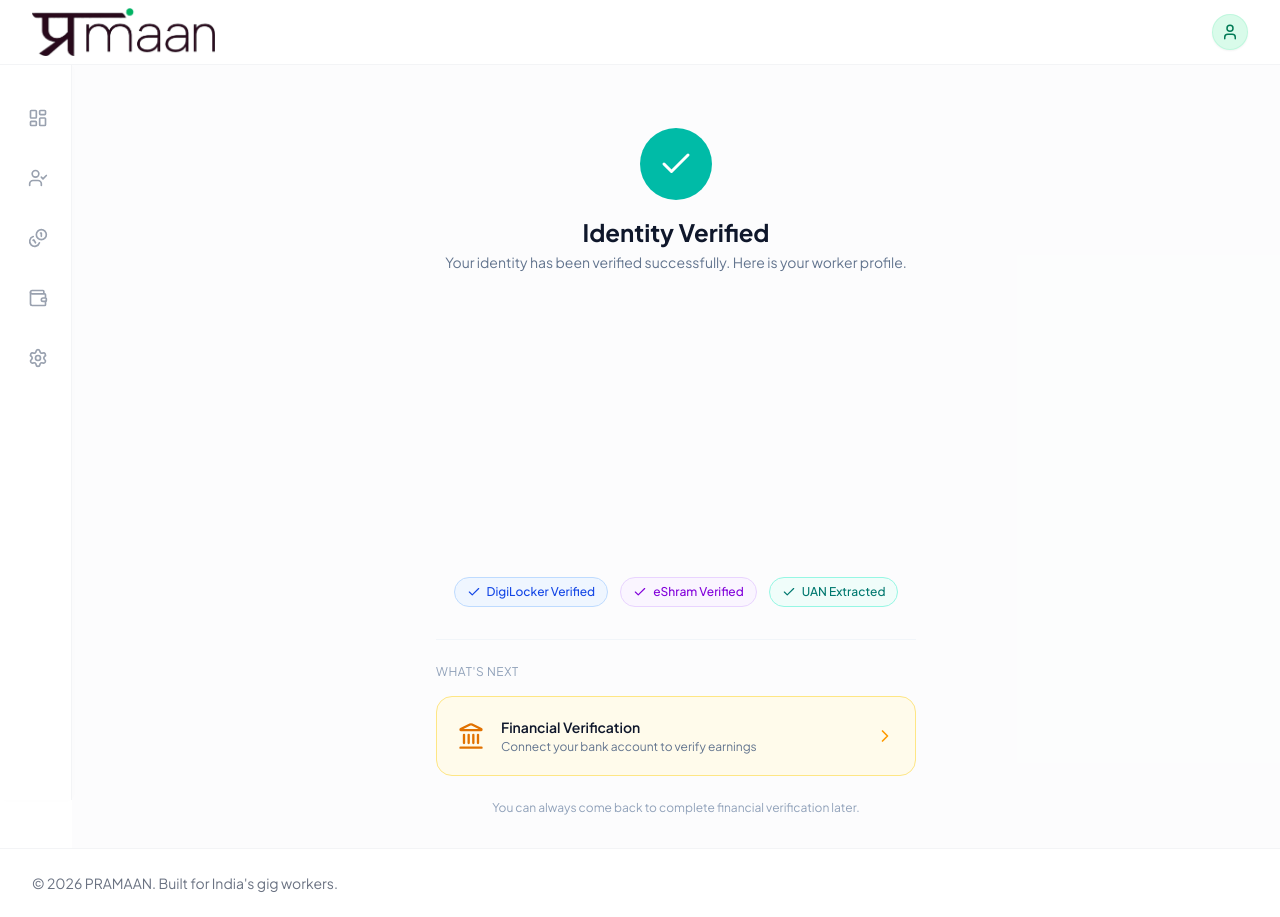
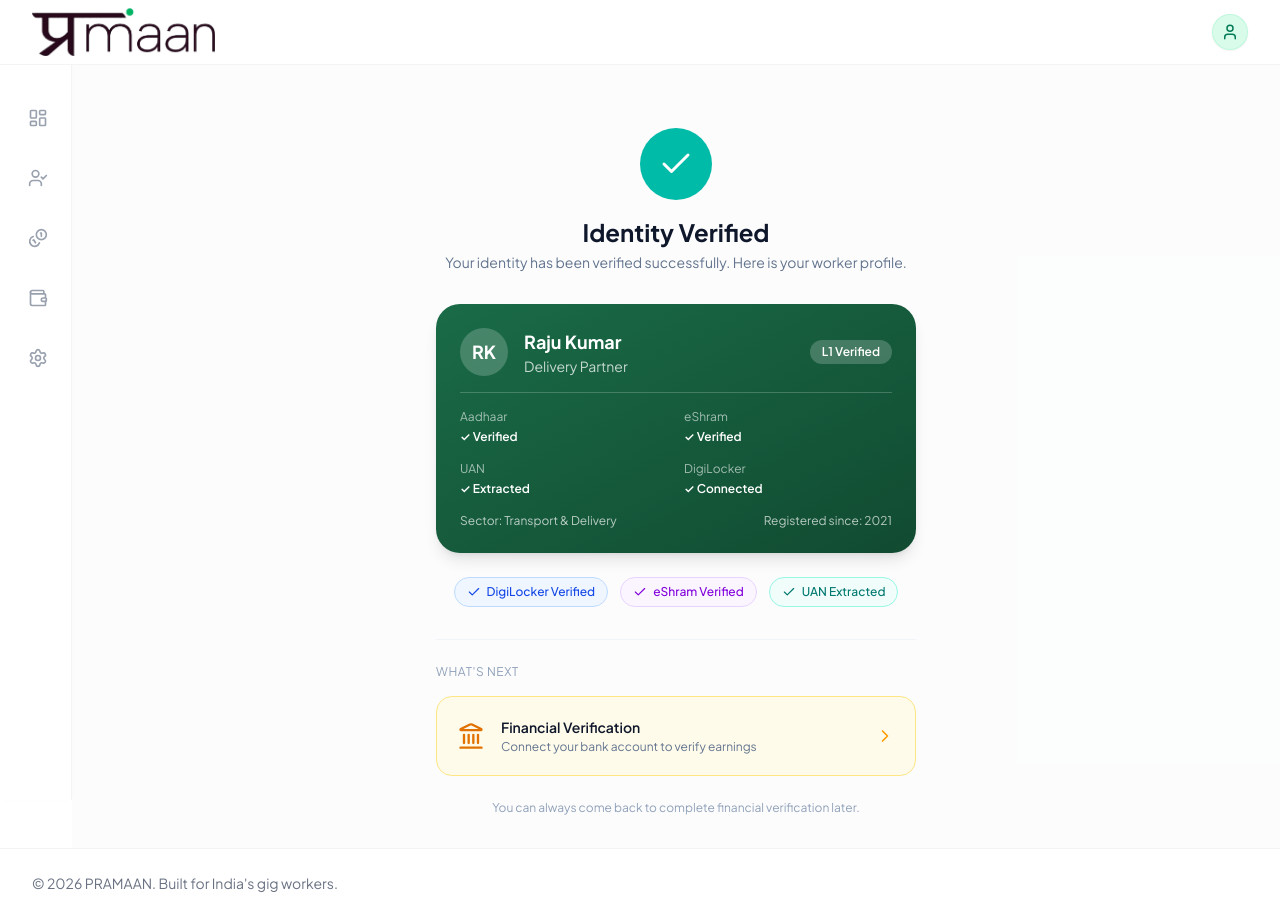
Before and after one commit to satyamcybe/RAIT-ACM-KLEOS_DESTINY, a Next.js app: page /identity/complete in a window 1280 px wide. Built offline with nearby package versions, Linux system fonts and the light colour scheme; no server answers; the database is empty.

Commit message:
fix: make worker profile card visible on identity complete screen

```diff
--- a/src/components/identity/WorkerProfileCard.tsx
+++ b/src/components/identity/WorkerProfileCard.tsx
@@ -21,7 +21,7 @@ export default function WorkerProfileCard({
   verifications
 }: WorkerProfileCardProps) {
   return (
-    <div className="bg-gradient-to-br from-purple-600 to-purple-800 rounded-3xl p-6 text-white w-full shadow-lg opacity-0 animate-fade-in-up">
+    <div className="bg-gradient-to-br from-[#1A6B47] to-[#114B31] rounded-3xl p-6 text-white w-full shadow-lg animate-in fade-in slide-in-from-bottom-4 duration-500">
       {/* Top Row */}
       <div className="flex items-center justify-between">
         <div className="flex items-center gap-4">
```
